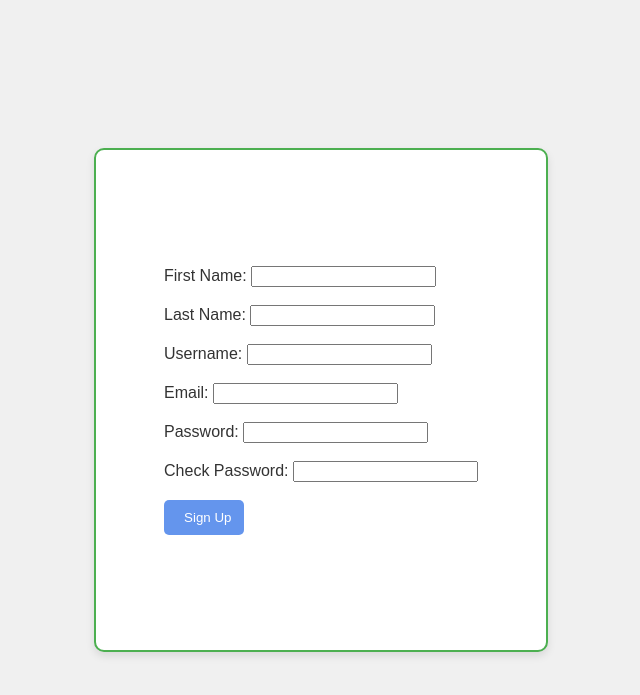
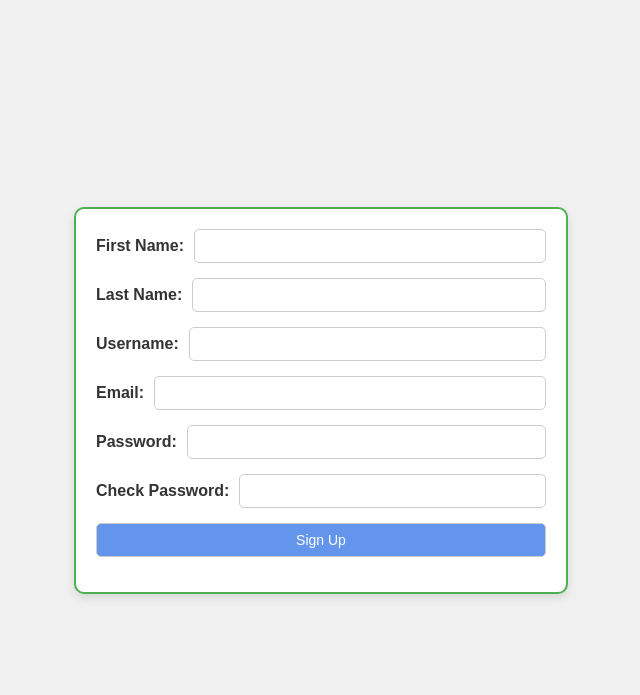
Before and after one commit to ALEX13GBeb/PDF-Merger, a Flask app: page /signup in a window 1280 px wide. Shown: the top 695 px of the page, without its empty margins (319-959 px from the left). Run offline with Flask 3, Linux system fonts and the light colour scheme.

Commit message:
Better LOGIN,SIGNUP interface

```diff
--- a/templates/signup.html
+++ b/templates/signup.html
@@ -5,8 +5,7 @@
     <meta name="viewport" content="width=device-width, initial-scale=1.0">
     <title>Profile Page</title>
     <style>
-        /* CSS to center the box and style it */
-
+        /* General styles for buttons */
         .button {
             padding: 10px 20px; /* Padding inside the button */
             color: white;       /* Text color */
@@ -14,15 +13,16 @@
             border-radius: 5px; /* Rounded corners */
             cursor: pointer;    /* Cursor changes to a pointer on hover */
             text-decoration: none; /* Remove underline from text */
-            width: 80px;       /* Fixed width for both buttons */
+            width: 80px;       /* Fixed width for buttons */
             text-align: center; /* Center text inside the button */
-            display: inline-block; /* Ensure the width and text alignment work */
+            display: inline-block; /* Ensure width and text alignment work */
         }
 
-        .blue{
-            background-color: #6495ED;
+        .blue {
+            background-color: #6495ED; /* Blue background for buttons */
         }
 
+        /* Body styling */
         body {
             display: flex;
             justify-content: center; /* Centers the box horizontally */
@@ -32,20 +32,40 @@
             background-color: #f0f0f0; /* Light background color for contrast */
         }
 
+        /* Box styling */
         .box {
             width: 450px;           /* Width of the box */
-            height: 500px;          /* Height of the box */
+            height: auto;           /* Height adjusts based on content */
             border: 2px solid #4CAF50; /* Green outline */
             border-radius: 10px;    /* Rounded corners */
             background-color: white; /* White background inside the box */
             box-shadow: 0 4px 8px rgba(0, 0, 0, 0.1); /* Subtle shadow for a 3D effect */
             display: flex;
-            justify-content: center; /* Center content horizontally */
-            align-items: center;     /* Center content vertically */
+            flex-direction: column;  /* Stack children vertically */
+            padding: 20px;           /* Padding inside the box */
             font-family: Arial, sans-serif; /* Font styling */
             color: #333;             /* Text color */
         }
 
+
+        .form-group {
+            display: flex; /* Use flexbox for alignment */
+            align-items: center; /* Align items vertically centered */
+            margin-bottom: 15px; /* Space between form groups */
+        }
+
+        .form-group label {
+            font-weight: bold; /* Bold text for labels */
+            margin-right: 10px; /* Space between label and input */
+        }
+
+        .form-group input {
+            padding: 8px;
+            border: 1px solid #ccc;
+            border-radius: 5px;
+            font-size: 14px;
+            flex-grow: 1; /* Allows input to take up remaining space */
+        }
     </style>
 </head>
 <body>
@@ -53,54 +73,41 @@
     <div class="box">
         <form>
 
-            <div>
-                <label>First Name:  </label>
-                <input type="text" name="signup_fs" required>
+            <div class="form-group">
+                <label for="first_name">First Name:</label>
+                <input type="text" id="first_name" name="signup_fs" required>
             </div>
 
-            <br>
-
-            <div>
-                <label>Last Name:  </label>
-                <input type="text" name="signup_ln" required>
+            <div class="form-group">
+                <label for="last_name">Last Name:</label>
+                <input type="text" id="last_name" name="signup_ln" required>
             </div>
 
-            <br>
-
-            <div>
-                <label>Username:  </label>
-                <input type="text" name="signup_un" required>
+            <div class="form-group">
+                <label for="username">Username:</label>
+                <input type="text" id="username" name="signup_un" required>
             </div>
 
-            <br>
-
-            <div>
-                <label>Email:  </label>
-                <input type="text" name="signup_email" required>
+            <div class="form-group">
+                <label for="email">Email:</label>
+                <input type="text" id="email" name="signup_email" required>
             </div>
 
-            <br>
-
-            <div>
-                <label>Password:  </label>
-                <input type="text" name="signup_password" required>
+            <div class="form-group">
+                <label for="password">Password:</label>
+                <input type="password" id="password" name="signup_password" required>
             </div>
 
-            <br>
-
-            <div>
-                <label>Check Password:  </label>
-                <input type="text" name="signup_password" required>
+            <div class="form-group">
+                <label for="re_password">Check Password:</label>
+                <input type="password" id="re_password" name="signup_re_password" required>
             </div>
 
-            <br>
-
-            <div>
+            <div class="form-group">
                 <input type="submit" class="button blue" value="Sign Up">
             </div>
 
         </form>
-
     </div>
 
 </body>
```
Also changed, not shown: templates/login.html (+26 -7 lines).
